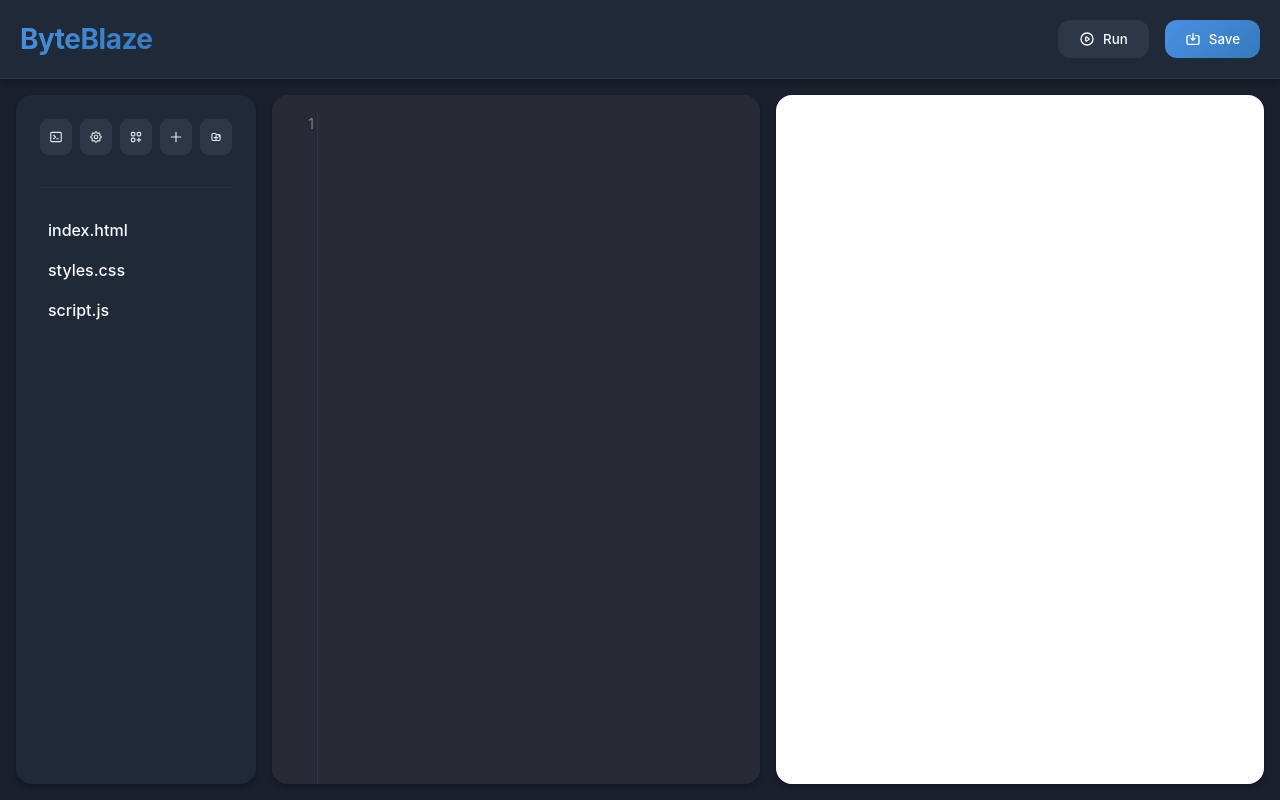
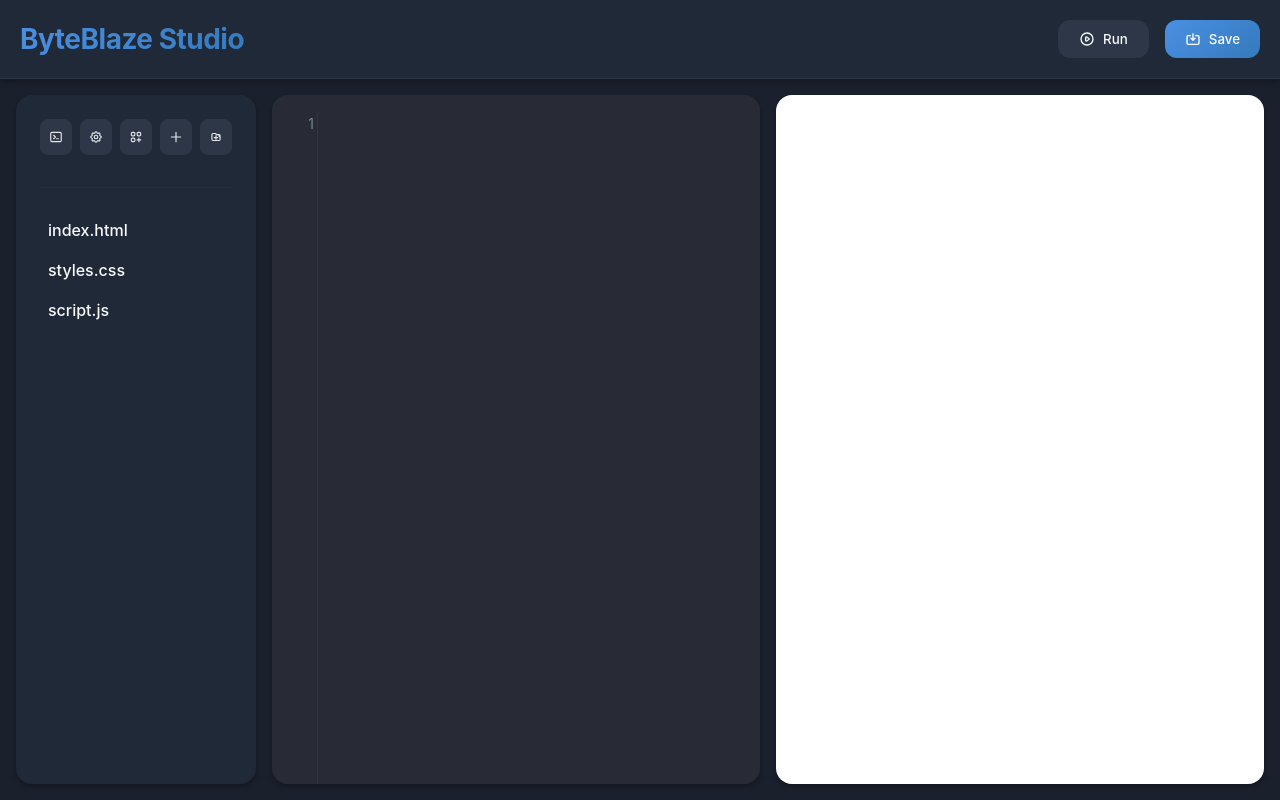
Before and after one commit to smail69-dev/ByteBlaze-Studio, a plain HTML site: page editor.html in a window 1280 px wide. Drawn offline with nearby package versions, Linux system fonts and the light colour scheme.

Commit message:
Update editor.html

```diff
--- a/editor.html
+++ b/editor.html
@@ -15,7 +15,7 @@
 </head>
 <body>
     <nav class="navbar">
-        <div class="logo">ByteBlaze</div>
+        <div class="logo">ByteBlaze Studio</div>
         <div class="actions">
             <button class="btn" id="runBtn">
                 <svg width="16" height="16" fill="none" stroke="currentColor" viewBox="0 0 24 24">
```
